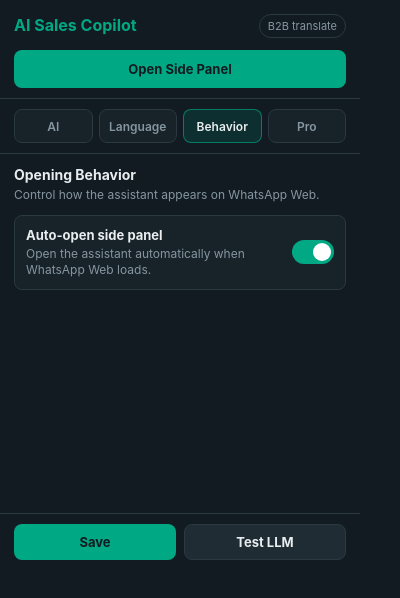
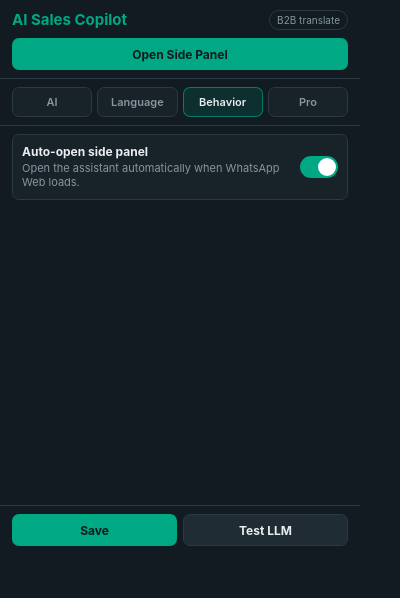
Before and after one commit to zhinno-robotics/whatsapp-sales-assistant, a browser extension: page whatsapp-sales-extension/popup.html in a window 400 px wide. Both pictures are taken after a click on the tab "Behavior". Drawn offline with Linux system fonts and the light colour scheme.

Commit message:
feat: auto-email license keys + compact popup UI
Auto-email:
- src/email.js: Nodemailer-based SMTP email sender
- Supports QQ/Gmail/163 or any SMTP provider
- Beautiful HTML email template with license key
- Auto-sends on PayPal IPN and Stripe webhook
- Configure via SMTP_HOST/USER/PASS in .env

Compact popup:
- Reduced all spacing/padding/fonts
- Pro section condensed to single-line upgrade CTA
- Quota shown inline: (12/25 today)
- Now fits without scrolling at 580px

```diff
--- a/package.json
+++ b/package.json
@@ -19,6 +19,7 @@
     "chalk": "^4.1.2",
     "dotenv": "^16.4.0",
     "express": "^4.22.2",
+    "nodemailer": "^6.9.0",
     "qrcode": "^1.5.4",
     "qrcode-terminal": "^0.12.0",
     "whatsapp-web.js": "^1.34.7"
--- a/src/index.js
+++ b/src/index.js
@@ -418,6 +418,7 @@ app.post('/api/transcribe', async (req, res) => {
 // ============================================================
 
 const { generateLicenseKey } = require('./license');
+const { sendLicenseEmail } = require('./email');
 const ADMIN_SECRET = process.env.ADMIN_SECRET || 'admin-secret-change-me';
 
 // Stripe webhook secret (set in .env as STRIPE_WEBHOOK_SECRET)
--- a/whatsapp-sales-extension/popup.html
+++ b/whatsapp-sales-extension/popup.html
@@ -21,8 +21,8 @@
 
 body {
   width: 360px;
-  min-height: 420px;
-  max-height: 600px;
+  min-height: 380px;
+  max-height: 580px;
   overflow: hidden;
   font-family: -apple-system, BlinkMacSystemFont, "Segoe UI", Roboto, sans-serif;
   background: var(--bg);
@@ -32,261 +32,74 @@ body {
 .shell {
   display: grid;
   grid-template-rows: auto auto 1fr auto;
-  height: 600px;
+  height: 580px;
   max-height: 100vh;
 }
 
-.header {
-  padding: 14px 14px 10px;
-  border-bottom: 1px solid var(--line);
+.header { padding: 10px 12px 8px; border-bottom: 1px solid var(--line); }
+.title-row { display: flex; align-items: center; justify-content: space-between; gap: 8px; }
+h1 { color: var(--accent); font-size: 15px; font-weight: 700; line-height: 1.2; }
+.badge { flex: 0 0 auto; color: var(--muted); font-size: 10px; padding: 3px 7px; border: 1px solid var(--line); border-radius: 999px; }
+.panel-btn {
+  width: 100%; min-height: 32px; margin-top: 8px; border: 0; border-radius: 7px;
+  cursor: pointer; background: var(--accent); color: #111b21;
+  font: inherit; font-size: 12px; font-weight: 700;
 }
-
-.title-row {
-  display: flex;
-  align-items: center;
-  justify-content: space-between;
-  gap: 10px;
-}
-
-h1 {
-  color: var(--accent);
-  font-size: 16px;
-  font-weight: 700;
-  line-height: 1.2;
-}
-
-.badge {
-  flex: 0 0 auto;
-  color: var(--muted);
-  font-size: 11px;
-  padding: 4px 8px;
-  border: 1px solid var(--line);
-  border-radius: 999px;
-}
-
-.panel-btn {
-  width: 100%;
-  min-height: 38px;
-  margin-top: 12px;
-  border: 0;
-  border-radius: 8px;
-  cursor: pointer;
-  background: var(--accent);
-  color: #111b21;
-  font: inherit;
-  font-size: 13px;
-  font-weight: 700;
-}
-
 .panel-btn:hover { background: var(--accent-strong); }
 
 .tabs {
-  display: grid;
-  grid-template-columns: repeat(4, 1fr);
-  gap: 6px;
-  padding: 10px 14px;
-  background: var(--bg);
-  border-bottom: 1px solid var(--line);
+  display: grid; grid-template-columns: repeat(4, 1fr); gap: 5px;
+  padding: 8px 12px; background: var(--bg); border-bottom: 1px solid var(--line);
+}
+.tab {
+  height: 30px; border: 1px solid var(--line); border-radius: 7px; cursor: pointer;
+  background: var(--panel); color: var(--muted); font: inherit; font-size: 11px; font-weight: 600;
+}
+.tab[aria-selected="true"] {
+  color: var(--text); border-color: rgba(0, 168, 132, .65); background: rgba(0, 168, 132, .14);
 }
 
-.tab {
-  height: 34px;
-  border: 1px solid var(--line);
-  border-radius: 8px;
-  cursor: pointer;
-  background: var(--panel);
-  color: var(--muted);
-  font: inherit;
-  font-size: 12px;
-  font-weight: 600;
-}
-
-.tab[aria-selected="true"] {
-  color: var(--text);
-  border-color: rgba(0, 168, 132, .65);
-  background: rgba(0, 168, 132, .14);
-}
-
-.content {
-  overflow-y: auto;
-  padding: 12px 14px 14px;
-  scrollbar-width: thin;
-  scrollbar-color: var(--line) transparent;
-}
-
+.content { overflow-y: auto; padding: 8px 12px 10px; scrollbar-width: thin; scrollbar-color: var(--line) transparent; }
 .section { display: none; }
 .section.active { display: block; }
+.section-head { display: flex; align-items: flex-start; justify-content: space-between; gap: 8px; margin-bottom: 8px; }
+h2 { color: var(--text); font-size: 13px; line-height: 1.2; }
+.hint { color: var(--muted); font-size: 11px; line-height: 1.3; margin-top: 2px; }
+.field { margin-bottom: 7px; }
+.field-row { display: grid; grid-template-columns: 1fr 1fr; gap: 8px; }
+label { display: block; color: var(--muted); font-size: 11px; margin-bottom: 4px; }
+input, select {
+  width: 100%; height: 32px; border: 1px solid var(--line); border-radius: 6px;
+  outline: none; background: var(--field); color: var(--text); padding: 5px 8px;
+  font: inherit; font-size: 12px;
+}
+input:focus, select:focus { border-color: var(--accent); box-shadow: 0 0 0 2px rgba(0, 168, 132, .16); }
+.switch-card {
+  display: flex; align-items: center; justify-content: space-between;
+  gap: 10px; padding: 9px; border: 1px solid var(--line); border-radius: 7px; background: var(--panel);
+}
+.switch-copy strong { display: block; font-size: 12px; color: var(--text); margin-bottom: 2px; }
+.switch-copy span { display: block; color: var(--muted); font-size: 11px; line-height: 1.3; }
+.switch { position: relative; flex: 0 0 auto; width: 38px; height: 22px; }
+.switch input { position: absolute; opacity: 0; inset: 0; }
+.slider { position: absolute; inset: 0; border-radius: 999px; background: #3a4952; cursor: pointer; transition: background .16s ease; }
+.slider::after { content: ""; position: absolute; top: 2px; left: 2px; width: 18px; height: 18px; border-radius: 50%; background: #fff; transition: transform .16s ease; }
+.switch input:checked + .slider { background: var(--accent); }
+.switch input:checked + .slider::after { transform: translateX(16px); }
 
-.section-head {
-  display: flex;
-  align-items: flex-start;
-  justify-content: space-between;
-  gap: 12px;
-  margin-bottom: 12px;
+.actions { padding: 8px 12px 10px; background: var(--bg); border-top: 1px solid var(--line); }
+.action-row { display: grid; grid-template-columns: 1fr 1fr; gap: 6px; }
+.btn {
+  min-height: 32px; border: 0; border-radius: 7px; cursor: pointer;
+  font: inherit; font-size: 12px; font-weight: 700;
 }
+.btn-primary { background: var(--accent); color: #111b21; }
+.btn-primary:hover { background: var(--accent-strong); }
+.btn-secondary { background: var(--field); color: var(--text); border: 1px solid var(--line); }
+.btn-secondary:hover { background: #2a3942; }
+.btn:disabled { cursor: default; opacity: .6; }
 
-h2 {
-  color: var(--text);
-  font-size: 14px;
-  line-height: 1.25;
-}
-
-.hint {
-  color: var(--muted);
-  font-size: 12px;
-  line-height: 1.35;
-  margin-top: 3px;
-}
-
-.field { margin-bottom: 10px; }
-
-.field-row {
-  display: grid;
-  grid-template-columns: 1fr 1fr;
-  gap: 10px;
-}
-
-label {
-  display: block;
-  color: var(--muted);
-  font-size: 12px;
-  margin-bottom: 5px;
-}
-
-input,
-select {
-  width: 100%;
-  height: 36px;
-  border: 1px solid var(--line);
-  border-radius: 7px;
-  outline: none;
-  background: var(--field);
-  color: var(--text);
-  padding: 7px 9px;
-  font: inherit;
-  font-size: 13px;
-}
-
-input:focus,
-select:focus {
-  border-color: var(--accent);
-  box-shadow: 0 0 0 2px rgba(0, 168, 132, .16);
-}
-
-.switch-card {
-  display: flex;
-  align-items: center;
-  justify-content: space-between;
-  gap: 12px;
-  padding: 11px;
-  border: 1px solid var(--line);
-  border-radius: 8px;
-  background: var(--panel);
-}
-
-.switch-copy strong {
-  display: block;
-  font-size: 13px;
-  color: var(--text);
-  margin-bottom: 3px;
-}
-
-.switch-copy span {
-  display: block;
-  color: var(--muted);
-  font-size: 12px;
-  line-height: 1.35;
-}
-
-.switch {
-  position: relative;
-  flex: 0 0 auto;
-  width: 42px;
-  height: 24px;
-}
-
-.switch input {
-  position: absolute;
-  opacity: 0;
-  inset: 0;
-}
-
-.slider {
-  position: absolute;
-  inset: 0;
-  border-radius: 999px;
-  background: #3a4952;
-  cursor: pointer;
-  transition: background .16s ease;
-}
-
-.slider::after {
-  content: "";
-  position: absolute;
-  top: 3px;
-  left: 3px;
-  width: 18px;
-  height: 18px;
-  border-radius: 50%;
-  background: #fff;
-  transition: transform .16s ease;
-}
-
-.switch input:checked + .slider { background: var(--accent); }
-.switch input:checked + .slider::after { transform: translateX(18px); }
-
-.actions {
-  padding: 10px 14px 12px;
-  background: var(--bg);
-  border-top: 1px solid var(--line);
-}
-
-.action-row {
-  display: grid;
-  grid-template-columns: 1fr 1fr;
-  gap: 8px;
-}
-
-.btn {
-  min-height: 36px;
-  border: 0;
-  border-radius: 8px;
-  cursor: pointer;
-  font: inherit;
-  font-size: 13px;
-  font-weight: 700;
-}
-
-.btn-primary {
-  background: var(--accent);
-  color: #111b21;
-}
-
-.btn-primary:hover { background: var(--accent-strong); }
-
-.btn-secondary {
-  background: var(--field);
-  color: var(--text);
-  border: 1px solid var(--line);
-}
-
-.btn-secondary:hover { background: #2a3942; }
-
-.btn:disabled {
-  cursor: default;
-  opacity: .6;
-}
-
-#status {
-  min-height: 20px;
-  margin-top: 8px;
-  padding: 0 2px;
-  color: var(--muted);
-  font-size: 12px;
-  line-height: 1.35;
-  text-align: center;
-}
-
+#status { min-height: 18px; margin-top: 6px; padding: 0 2px; color: var(--muted); font-size: 11px; line-height: 1.3; text-align: center; }
 #status.success { color: var(--accent); }
 #status.error { color: var(--danger); }
 </style>
@@ -395,38 +208,26 @@ select:focus {
 	          <p class="hint">Unlock unlimited AI operations & premium features.</p>
 	        </div>
 	      </div>
-	      <div id="licenseStatus" style="font-size:12px;margin-bottom:10px;padding:8px;border-radius:6px;background:var(--panel);border:1px solid var(--line);">
+	            <div id="licenseStatus" style="font-size:11px;margin-bottom:6px;padding:6px 8px;border-radius:5px;background:var(--panel);border:1px solid var(--line);">
                 <span style="color:var(--muted);">Free Tier — 25 AI ops/day</span>
-	        <div id="licenseQuota" style="margin-top:4px;color:var(--accent);font-weight:600;"></div>
+                <span id="licenseQuota" style="margin-left:8px;color:var(--accent);font-weight:600;"></span>
               </div>
               <div class="field">
-	        <label for="licenseEmail">Email (used at purchase)</label>
+                <label for="licenseEmail">Email</label>
                 <input type="email" id="licenseEmail" placeholder="you@example.com" autocomplete="off">
               </div>
               <div class="field">
                 <label for="licenseKey">License Key</label>
                 <input type="text" id="licenseKey" placeholder="AISC-XXXX-XXXX-XXXX-XXXX" autocomplete="off">
               </div>
-	      <div style="margin-top:10px;display:flex;gap:8px;">
-	        <button class="btn btn-primary" id="activateBtn" type="button" style="flex:1;">Activate Pro</button>
-	        <button class="btn btn-secondary" id="deactivateBtn" type="button" style="flex:1;">Deactivate</button>
+              <div style="display:flex;gap:6px;">
+                <button class="btn btn-primary" id="activateBtn" type="button" style="flex:1;min-height:30px;">Activate Pro</button>
+                <button class="btn btn-secondary" id="deactivateBtn" type="button" style="flex:1;min-height:30px;">Deactivate</button>
               </div>
-	      <div id="licenseMsg" style="margin-top:8px;font-size:12px;color:var(--muted);text-align:center;"></div>
-	      <div style="margin-top:14px;padding:12px;border-radius:8px;border:1px solid var(--accent);background:rgba(0,168,132,.08);">
-	        <strong style="color:var(--accent);font-size:13px;">Upgrade to Pro</strong>
-	        <p style="color:var(--muted);font-size:12px;margin-top:4px;line-height:1.4;">
-	          Special launch pricing: <strong style="color:var(--text);">$9.90/month</strong><br>
-	          Unlimited AI ops &bull; Voice transcription &bull; Priority support<br>
-	          <a href="https://zhinno-robotics.github.io/whatsapp-sales-assistant/#pricing" target="_blank" style="color:var(--accent);">Purchase License &rarr;</a>
-	        </p>
-	      </div>
-	    </div>
-
-<div class="section" id="section-behavior" role="tabpanel" aria-labelledby="tab-behavior" hidden>
-      <div class="section-head">
-        <div>
-          <h2>Opening Behavior</h2>
-          <p class="hint">Control how the assistant appears on WhatsApp Web.</p>
+              <div id="licenseMsg" style="margin-top:6px;font-size:11px;color:var(--muted);text-align:center;min-height:16px;"></div>
+              <div style="margin-top:8px;padding:6px 10px;border-radius:6px;border:1px solid var(--accent);background:rgba(0,168,132,.08);font-size:11px;line-height:1.4;">
+                <strong style="color:var(--accent);">.90/mo Pro</strong> —
+                <a href="https://zhinno-robotics.github.io/whatsapp-sales-assistant/#pricing" target="_blank" style="color:var(--accent);">Purchase License →</a>
               </div>
       </div>
       <label class="switch-card" for="autoOpenSidePanel">
--- a/whatsapp-sales-extension/popup.js
+++ b/whatsapp-sales-extension/popup.js
@@ -109,12 +109,12 @@ async function updateLicenseStatus() {
   if (config.licenseKey && config.licenseEmail) {
     statusEl.innerHTML = '<span style="color:var(--accent);font-weight:600;">Pro Active</span> &mdash; ' + config.licenseEmail;
     statusEl.style.borderColor = 'var(--accent)';
-    if (quotaEl) quotaEl.textContent = 'Unlimited AI operations';
+    if (quotaEl) quotaEl.textContent = '(unlimited)';
     if (msgEl) { msgEl.textContent = ''; msgEl.style.color = 'var(--muted)'; }
   } else {
     statusEl.innerHTML = '<span style="color:var(--muted);">Free Tier</span> &mdash; 25 AI ops/day';
     statusEl.style.borderColor = 'var(--line)';
-    if (quotaEl) quotaEl.textContent = 'Used today: ' + todayCount + ' / 25';
+    if (quotaEl) quotaEl.textContent = '(' + todayCount + '/25 today)';
     if (msgEl) { msgEl.textContent = ''; msgEl.style.color = 'var(--muted)'; }
   }
 }
```
Also changed, not shown: src/email.js (added, +106 -0 lines), 1 other file. Lines whose indentation alone changed are shown as unchanged.
